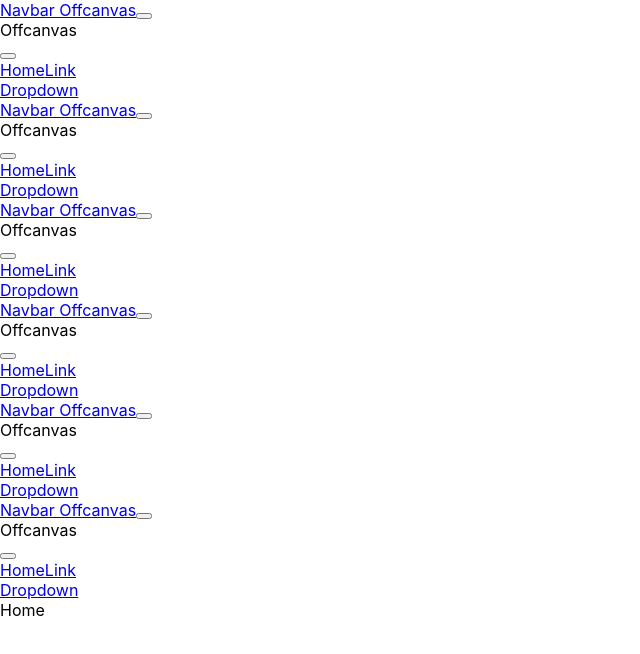
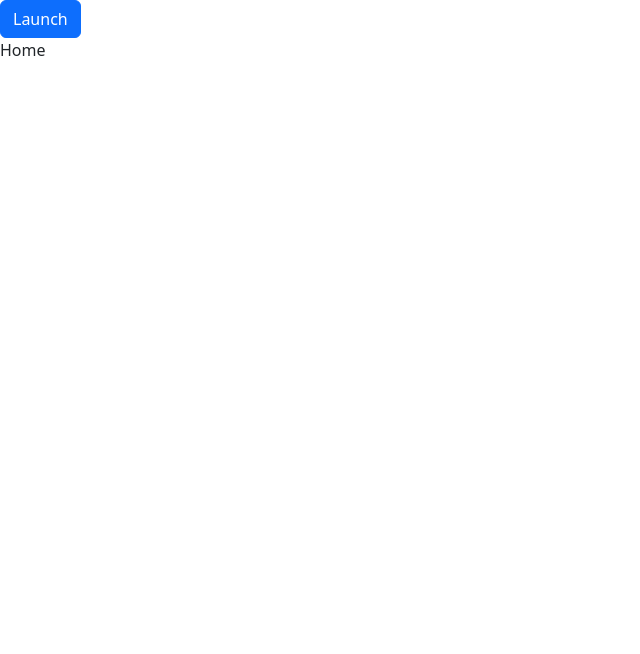
Before and after one commit to Koongpao/CookClickPublic, a React (Create React App) app in the folder frontend/: page / in a window 1280 px wide. Shown: the top 654 px of the page, without its empty margins (0-640 px from the left). Built offline with nearby package versions, Linux system fonts and the light colour scheme.

Commit message:
working bootstrap

```diff
--- a/frontend/src/App.js
+++ b/frontend/src/App.js
@@ -1,5 +1,6 @@
 import "./App.css"
 import Home from "./pages/Home"
+import 'bootstrap/dist/css/bootstrap.min.css';
 
 function App() {
   return <Home />
--- /dev/null
+++ b/frontend/src/components/Sidebar.js
@@ -0,0 +1,30 @@
+import { useState } from 'react';
+import Button from 'react-bootstrap/Button';
+import Offcanvas from 'react-bootstrap/Offcanvas';
+
+const Sidebar = () => {
+  const [show, setShow] = useState(false);
+
+  const handleClose = () => setShow(false);
+  const handleShow = () => setShow(true);
+
+  return (
+    <>
+      <Button variant="primary" onClick={handleShow}>
+        Launch
+      </Button>
+
+      <Offcanvas show={show} onHide={handleClose}>
+        <Offcanvas.Header closeButton>
+          <Offcanvas.Title>Offcanvas</Offcanvas.Title>
+        </Offcanvas.Header>
+        <Offcanvas.Body>
+          Some text as placeholder. In real life you can have the elements you
+          have chosen. Like, text, images, lists, etc.
+        </Offcanvas.Body>
+      </Offcanvas>
+    </>
+  );
+}
+
+export default Sidebar
--- a/frontend/src/pages/Home.js
+++ b/frontend/src/pages/Home.js
@@ -1,8 +1,9 @@
-import Navbar from "../components/Navbar"
+import Sidebar from "../components/Sidebar"
+
 const Home = () => {
   return (
     <div>
-      <Navbar />
+      <Sidebar />
       <div>Home</div>
     </div>
   )
```
